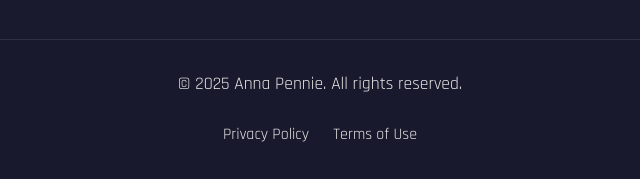
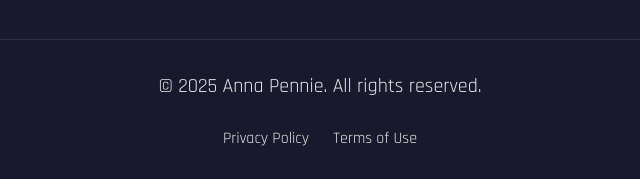
Before and after one commit to Svampp/Svampp.github.io, a plain HTML site: page projects/project1.html in a window 1280 px wide. Shown: the part 2434-2613 px from the top of the page, 320-960 px from the left. Drawn offline with Linux system fonts and the light colour scheme.

Commit message:
Update project1.html

```diff
--- a/projects/project1.html
+++ b/projects/project1.html
@@ -7,6 +7,11 @@
     <link rel="stylesheet" href="../css/style.css">
     <link href="https://fonts.googleapis.com/css2?family=Orbitron:wght@400;700&family=Press+Start+2P&family=Rajdhani:wght@400;500;700&display=swap" rel="stylesheet">
     <link rel="stylesheet" href="https://cdnjs.cloudflare.com/ajax/libs/font-awesome/6.0.0-beta3/css/all.min.css">
+    <style>
+    p {
+      font-size: 20px;
+    }
+  </style>
 </head>
 <body>
     <div class="stars"></div>
```
